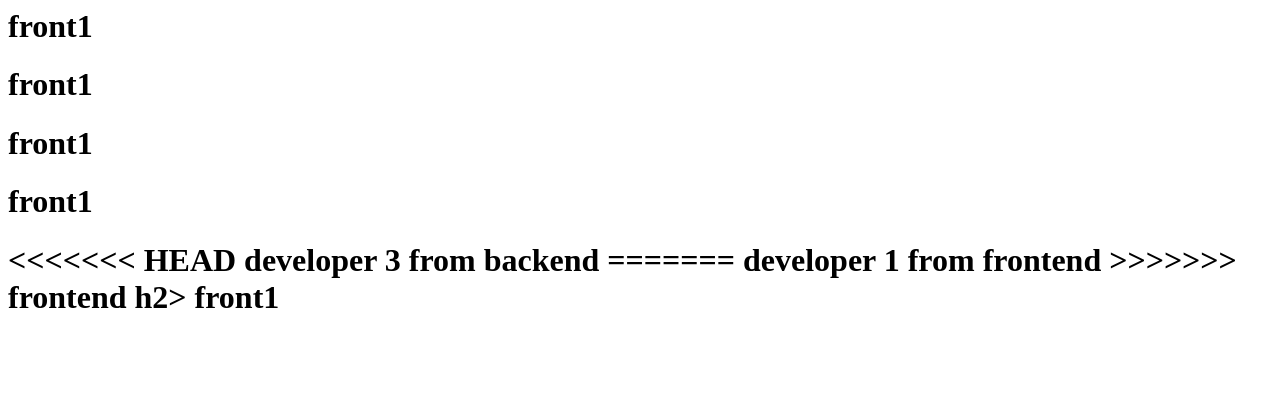
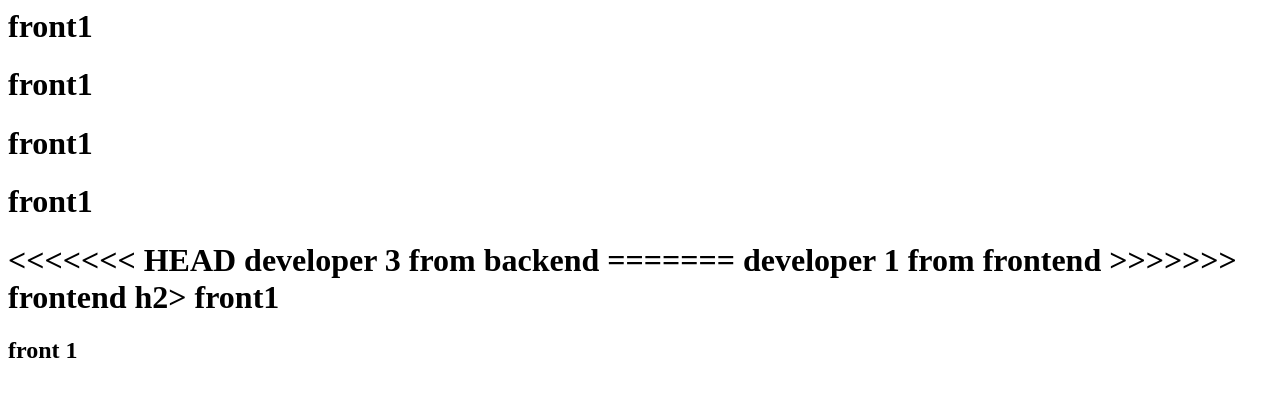
Before and after one commit to Gopichandrika/front-207, a plain HTML site: page index.html in a window 1280 px wide. Drawn offline with Linux system fonts and the light colour scheme.

Commit message:
title committed successfully

```diff
--- a/index.html
+++ b/index.html
@@ -8,3 +8,4 @@
 developer 1 from frontend
 >>>>>>> frontend
 h2> front1 <h2>
+<h2> front 1 <h2>
```
